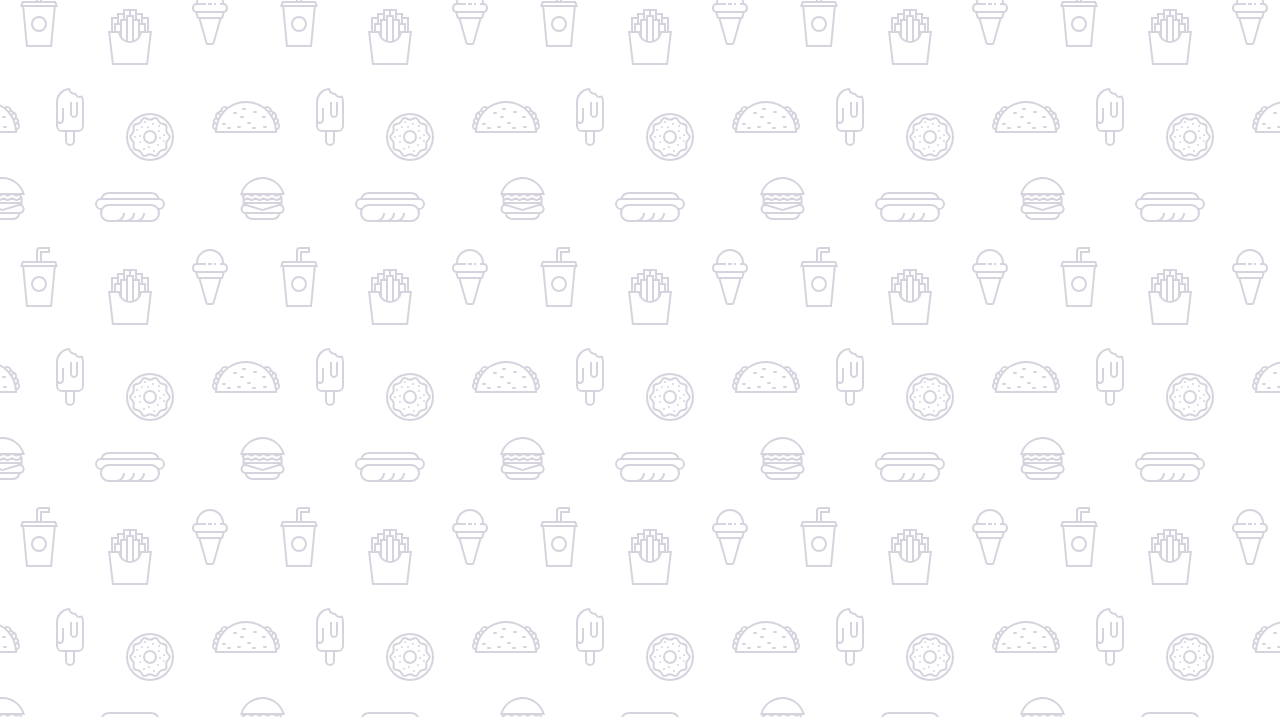
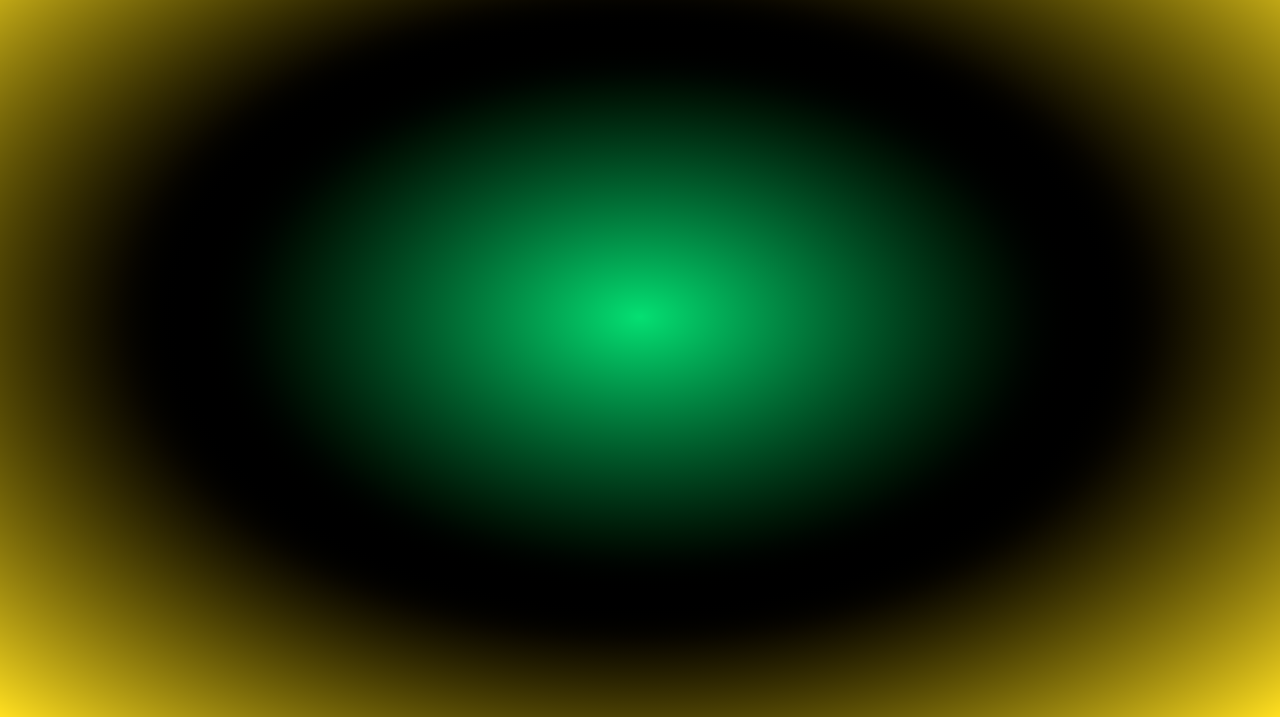
Before and after one commit to ashrafomid2025/misSharifi, a website: page public/admin2.html in a window 1280 px wide. Shown: the part 83-800 px from the top of the page. Drawn offline with Linux system fonts and the light colour scheme.

Commit message:
changes in tailwindcss

```diff
--- a/public/admin2.html
+++ b/public/admin2.html
@@ -9,7 +9,7 @@
     <script src="https://kit.fontawesome.com/409fdf9367.js" crossorigin="anonymous"></script>
 </head>
 <body>
-    <div class="w-full h-screen bg-svg-pattern relative">
+    <div class="w-full h-screen bg-radial from-green-400 to-yellow-300 via-black  relative">
         <!-- horizontal nav -->
         <div id="hNav" class=" transition-all duration-500 ease-linear float-right h-20 leading-20 w-full bg-white flex justify-between px-3 ">
             <div class="flex justify-center items-center space-x-3 ">
```
Also changed, not shown: src/output.css.
